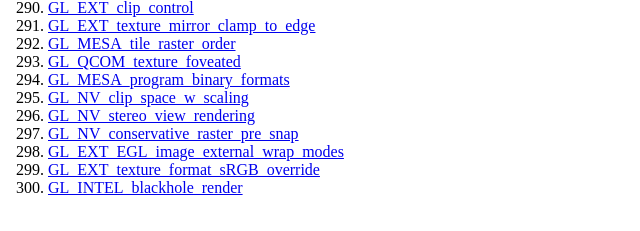
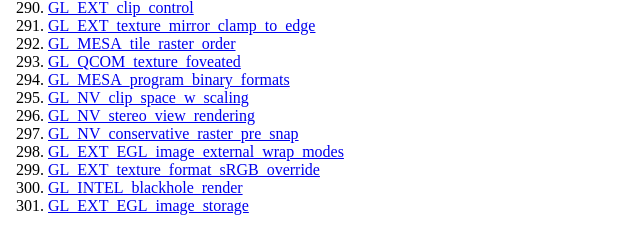
Before and after one commit to KhronosGroup/OpenGL-Registry, a PHP site: page /extensions/esext.php in a window 1280 px wide. Shown: the part 5445-5676 px from the top of the page, without its empty margins (0-640 px from the left). Before the commit the page ends 5640 px from the top, so only its background shows below. Run offline with PHP 8.4, Linux system fonts and the light colour scheme.

Commit message:
add GL_EXT_EGL_image_storage to index

```diff
--- a/extensions/esext.php
+++ b/extensions/esext.php
@@ -625,4 +625,6 @@
 </li>
 <li value=300><a href="extensions/INTEL/INTEL_blackhole_render.txt">GL_INTEL_blackhole_render</a>
 </li>
+<li value=301><a href="extensions/EXT/EXT_EGL_image_storage.txt">GL_EXT_EGL_image_storage</a>
+</li>
 </ol>
--- a/extensions/glext.php
+++ b/extensions/glext.php
@@ -981,4 +981,6 @@
 </li>
 <li value=521><a href="extensions/INTEL/INTEL_blackhole_render.txt">GL_INTEL_blackhole_render</a>
 </li>
+<li value=522><a href="extensions/EXT/EXT_EGL_image_storage.txt">GL_EXT_EGL_image_storage</a>
+</li>
 </ol>
```
